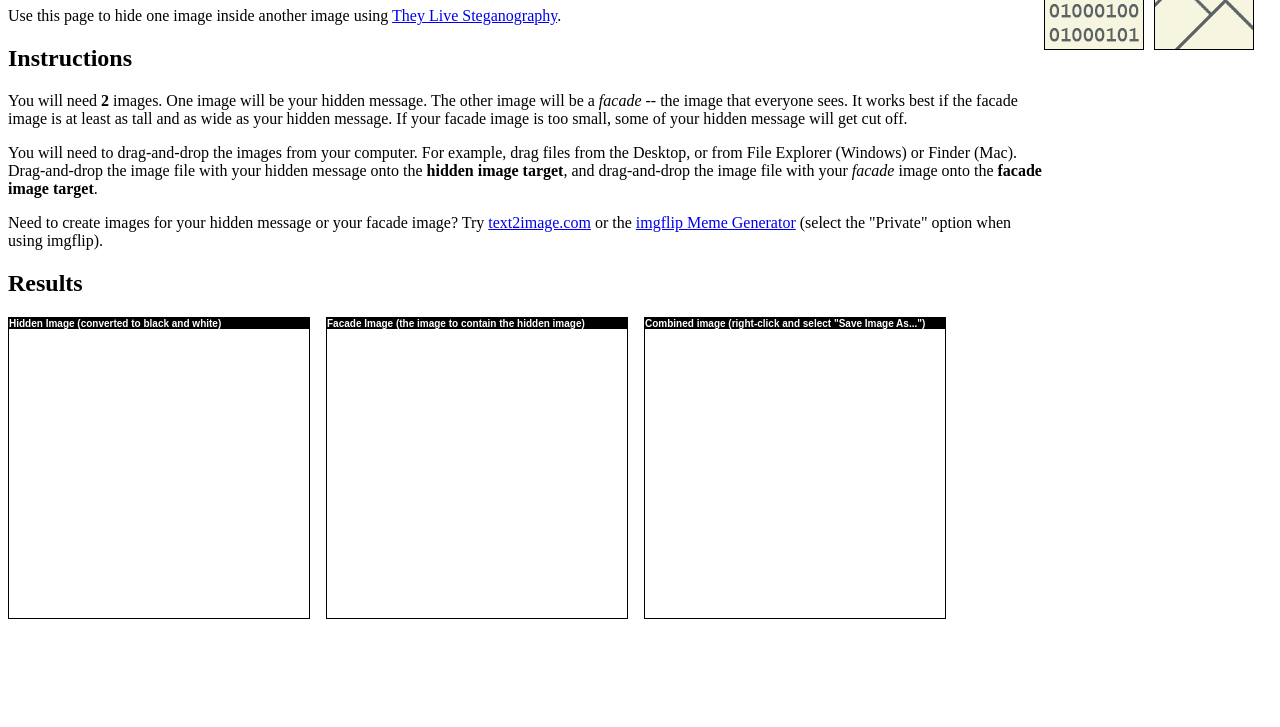
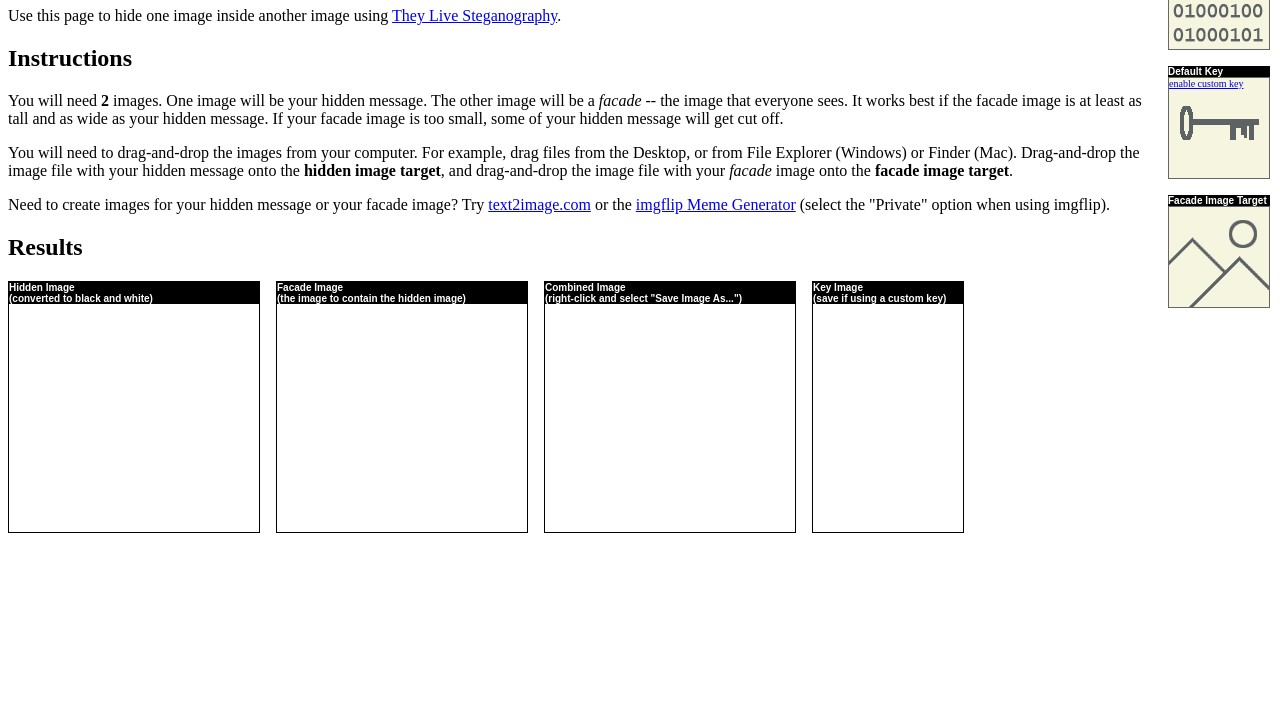
Before and after one commit to cherdt/simple-steganography, a plain HTML site: page encode.html in a window 1280 px wide. Shown: the part 73-800 px from the top of the page. Drawn offline with Linux system fonts and the light colour scheme.

Commit message:
Enable encoding/decoding by arbitrary key/mask

```diff
--- a/css/decode.css
+++ b/css/decode.css
@@ -1,5 +1,5 @@
 body {
-	padding-right:230px;
+	padding-right:120px;
 }
 
 h3 {
@@ -9,27 +9,44 @@
 	margin-bottom: 0px;
 }
 
-#mask {
-	border: 2px solid red;
-	height: 100px;
-	position: fixed;
+#controls {
+	position:fixed;
 	right: 10px;
 	top: 10px;
+	width: 102px;
+}
+
+#inputContainer,
+#keyContainer {
+    margin-bottom: 1em;
+}
+
+#inputDrop,
+#keyDrop {
+	background-color: #f2f2de;
+	background-image: url("../images/key_100x100.png");
+	background-position: center center;
+	background-repeat: no-repeat;
+	border: 1px solid #666;
+	height: 100px;
 	width: 100px;
 }
 
-div#input {
-	background-color: #f2f2de;
-	background-image: url("../images/robot-monster.png");
-	background-position: center center;
-	background-repeat: no-repeat;
-	border: 2px solid #666;
-	float: right;
-	min-height: 200px;
-	position: fixed;
-	top: 120px;
-	right: 10px;
-	width: 200px;
+#keyDrop {
+	background-image: url("../images/key_100x100.png");
+}
+
+div#inputDrop {
+	background-image: url("../images/robot-monster_100x100.png");
+}
+
+#inputData,
+#keyData {
+	background-color: black;
+	color: white;
+	font-family: arial, helvetica, sans-serif;
+	font-size: x-small;
+	margin: 0em;
 }
 
 div.imagePair {
--- a/css/encode.css
+++ b/css/encode.css
@@ -1,42 +1,43 @@
 body {
-	padding-right:230px;
+	padding-right:120px;
 }
 
 h2 {
 	clear: both;
 }
 
+#controls {
+	position:fixed;
+	right: 10px;
+	top: 10px;
+	width: 102px;
+}
+
+#codedrop,
 #facadedrop,
-#codedrop {
-    border: 1px solid black;
+#keydrop {
+    border: 1px solid #666;
     min-height: 100px;
 }
 
 #codeContainer,
-#facadeContainer {
+#facadeContainer,
+#keyContainer {
     float: right;
-    margin-right: 1em;
-    position: fixed;
-    top:10px;
-    width: 100px;
+    margin-bottom: 1em;
+    width: 102px;
 }
 
 h3,
+h4,
 #codeData,
-#facadeData {
+#facadeData,
+#keyData {
 	background-color: black;
 	color: white;
 	font-family: arial, helvetica, sans-serif;
 	font-size: x-small;
 	margin: 0em;
-}
-
-#codeContainer {
-	right: 120px;
-}
-
-#facadeContainer {
-	right: 10px;
 }
 
 #codedrop {
@@ -47,24 +48,47 @@
 	background-image: url(../images/facade_100x100.png);
 }
 
+#keydrop {
+	background-image: url(../images/key_100x100.png);
+}
+
 #facade,
 #code,
+#key,
 #result {
 	border:1px solid black;
 	float: left;
 	margin-right: 1em;
-	min-height: 300px;
-	width: 300px;
+	min-height: 250px;
+	width: 250px;
+}
+
+#key {
+	min-height: 250px;
+	width: 150px;
 }
 
 #facade div,
 #code div,
+#key div,
 #result div {
 	padding: 1em;
 }
 
+#key div {
+	overflow-x: hidden;
+}
+
+
 #facade div:nth-child(even),
 #code div:nth-child(even),
+#key div:nth-child(even),
 #result div:nth-child(even) {
 	background: #CCC;
 }
+
+#toggle {
+	display: block;
+	font-size: x-small;
+	height: 100px;
+}
--- a/encode.html
+++ b/encode.html
@@ -19,6 +19,7 @@
 
 <p>Need to create images for your hidden message or your facade image? Try <a href="http://www.text2image.com">text2image.com</a> or the <a href="https://imgflip.com/memegenerator">imgflip Meme Generator</a> (select the "Private" option when using imgflip).</p>
 
+<div id="controls">
   <div id="codeContainer">
     <h3>Hidden Image Target</h3>
     <div id="codedrop"
@@ -28,6 +29,18 @@
          THEYLIVE.codedrop(event);">
     </div>
     <div id="codeData"></div>
+  </div>
+
+  <div id="keyContainer">
+    <h3>Default Key</h3>
+    <div id="keydrop"
+         ondragenter="event.stopPropagation(); event.preventDefault();"
+         ondragover="event.stopPropagation(); event.preventDefault();"
+         ondrop="event.stopPropagation(); event.preventDefault();
+         THEYLIVE.keydrop(event);">
+         <a href="#" id="toggle" onclick="THEYLIVE.toggleKey(); return false;">enable custom key</a>
+    </div>
+    <div id="keyData"></div>
   </div>
 
   <div id="facadeContainer">
@@ -40,11 +53,13 @@
     </div>
     <div id="facadeData"></div>
   </div>
+</div>
 
 <h2>Results</h2>
-<div id="code"><h3>Hidden Image (converted to black and white)</h3></div>
-<div id="facade"><h3>Facade Image (the image to contain the hidden image)</h3></div>
-<div id="result"><h3>Combined image (right-click and select "Save Image As...")</h3></div>
+<div id="code"><h3>Hidden Image</h3><h4>(converted to black and white)</h4></div>
+<div id="facade"><h3>Facade Image</h3><h4>(the image to contain the hidden image)</h4></div>
+<div id="result"><h3>Combined Image</h3><h4>(right-click and select "Save Image As...")</h4></div>
+<div id="key"><h3>Key Image</h3><h4>(save if using a custom key)</h4></div>
 
 <script src="js/encode.js"></script>
 <script>
--- a/js/encode.js
+++ b/js/encode.js
@@ -5,6 +5,8 @@
 var THEYLIVE = {
     codeImage: [],
     facadeImage: [],
+    keyImage: [],
+    useCustomKey: false,
 
     hasCodeImage: function () {
         "use strict";
@@ -16,12 +18,22 @@
         return (this.facadeImage.length > 0);
     },
 
+    hasKeyImage: function () {
+        "use strict";
+        return (this.keyImage.length > 0);
+    },
+
     codedrop: function (event) {
         "use strict";
         this.dodrop(event);
     },
 
     facadedrop: function (event) {
+        "use strict";
+        this.dodrop(event);
+    },
+
+    keydrop: function (event) {
         "use strict";
         this.dodrop(event);
     },
@@ -57,9 +69,9 @@
         newTarget.textContent += "\n";
     },
 
-    onebit: function (cnvs) {
+    onebit: function (canvas) {
         "use strict";
-        var imgData = cnvs.getContext("2d").getImageData(0, 0, cnvs.width, cnvs.height);
+        var imgData = canvas.getContext("2d").getImageData(0, 0, canvas.width, canvas.height);
         var i, colorVal, red, green, blue;
         for (i = 0; i < imgData.data.length; i = i + 4) {
             if (((imgData.data[i] + imgData.data[i + 1] + imgData.data[i + 2]) / 3) > 127) {
@@ -74,7 +86,7 @@
             imgData.data[green] = colorVal;
             imgData.data[blue] = colorVal;
         }
-        cnvs.getContext("2d").putImageData(imgData, 0, 0);
+        canvas.getContext("2d").putImageData(imgData, 0, 0);
     },
 
     getRandomValue: function () {
@@ -85,22 +97,32 @@
         return 255;
     },
 
+    getValue: function (minmax) {
+        "use strict";
+        if (this.useCustomKey) {
+            return this.getRandomValue();
+        }
+        return minmax(0, 255);
+    },
+
     generateMask: function (canvasCode) {
         "use strict";
         var imgData;
         var i;
+        var divElement = document.createElement("div");
         var canvas = document.createElement("canvas");
         canvas.width = 200;
         canvas.height = 200;
         //canvas.getContext('2d').drawImage(canvasCode, 0, 0);
-        document.getElementById("code").appendChild(canvas);
+        divElement.appendChild(canvas);
+        document.getElementById("key").appendChild(divElement);
         // 7680 pixels × 4320 is the highest UHD 8K TV resolution as of 2017
 
         imgData = canvas.getContext('2d').getImageData(0, 0, canvas.width, canvas.height);
         for (i = 0; i < imgData.data.length; i = i + 4) {
-            imgData.data[i] = this.getRandomValue(); //0
-            imgData.data[i + 1] = this.getRandomValue(); //255
-            imgData.data[i + 2] = this.getRandomValue(); //255
+            imgData.data[i] = this.getValue(Math.min); //0
+            imgData.data[i + 1] = this.getValue(Math.max); //255
+            imgData.data[i + 2] = this.getValue(Math.max); //255
             imgData.data[i + 3] = 255; //255
         }
 
@@ -114,7 +136,8 @@
         var canvas = document.createElement("canvas");
         var context, i, hiddenData, imgData;
         var width, height;
-        var mask = this.generateMask(canvasCode);
+        var mask;
+
         // The new canvas needs to be the size of the facade
         canvas.width = canvasFacade.width;
         canvas.height = canvasFacade.height;
@@ -130,6 +153,13 @@
         hiddenData = canvasCode.getContext('2d').getImageData(0, 0, width, height);
         imgData = canvasFacade.getContext('2d').getImageData(0, 0, width, height);
 
+        // get key/mask data
+        if (this.useCustomKey && this.hasKeyImage) {
+            mask = this.keyImage.shift().getContext('2d').getImageData(0, 0, width, height).data;
+        } else {
+            mask = this.generateMask(canvasCode);
+        }
+
         for (i = 0; i < imgData.data.length; i = i + 4) {
             //imgData.data[i] = imgData.data[i] | ((imgData.data[i] & 1) ^ (1 & mask[i]));
             // If the hiddenData value is 0 (black) we want the 1-bit to be black
@@ -141,6 +171,19 @@
             }
         }
         context.putImageData(imgData, 0, 0);
+    },
+
+    toggleKey: function () {
+        "use strict";
+        var headerText = "Default Key";
+        var linkText = "Enable Custom Key";
+        this.useCustomKey = !this.useCustomKey;
+        if (this.useCustomKey) {
+            headerText = "Custom Key";
+            linkText = "Disable Custom Key";
+        }
+        document.getElementById("toggle").textContent = linkText;
+        document.getElementById("keyContainer").getElementsByTagName("h3")[0].textContent = headerText;
     },
 
     loadimg: function (file, id) {
@@ -159,6 +202,7 @@
             canvasElement.height = sprites[0].height;
             var ctxTemp = canvasElement.getContext('2d');
             ctxTemp.drawImage(sprites[0], 0, 0);
+            console.log(iid);
 
             if (iid.indexOf("code") >= 0) {
                 // convert to black and white
@@ -171,11 +215,24 @@
             }
 
             if (iid.indexOf("facade") >= 0) {
-                // unqueue the image onto the queue of facade images
+                // enqueue the image onto the queue of facade images
                 self.facadeImage.push(canvasElement);
                 // add the div & canvas to the page
                 divElement.appendChild(canvasElement);
                 document.getElementById("facade").appendChild(divElement);
+            }
+
+            if (iid.indexOf("key") >= 0 || iid.indexOf("toggle") >= 0) {
+                console.log(self.useCustomKey);
+                canvasElement.id = "keyCanvas";
+                if (!self.useCustomKey) {
+                    self.toggleKey();
+                }
+                // enqueue the image onto the queue of key images
+                self.keyImage.push(canvasElement);
+                // add the div & canvas to the page
+                divElement.appendChild(canvasElement);
+                document.getElementById("key").appendChild(divElement);
             }
 
             while (self.hasCodeImage() && self.hasFacadeImage()) {
```
Also changed, not shown: decode.html (+16 -5 lines), index.html (+8 -2 lines), js/decode.js (+35 -58 lines), images/key_100x100.png (added), images/robot-monster_100x100.png (added). Lines whose indentation alone changed are shown as unchanged.
